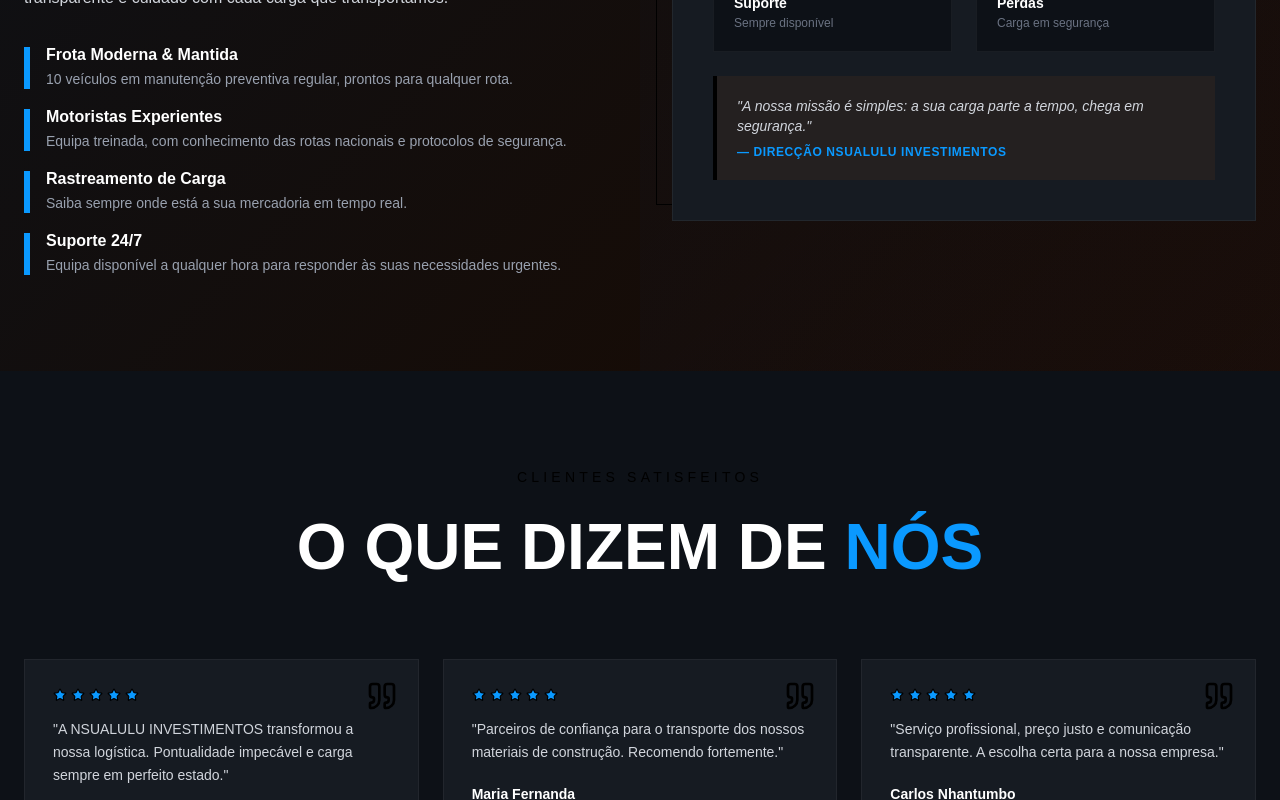
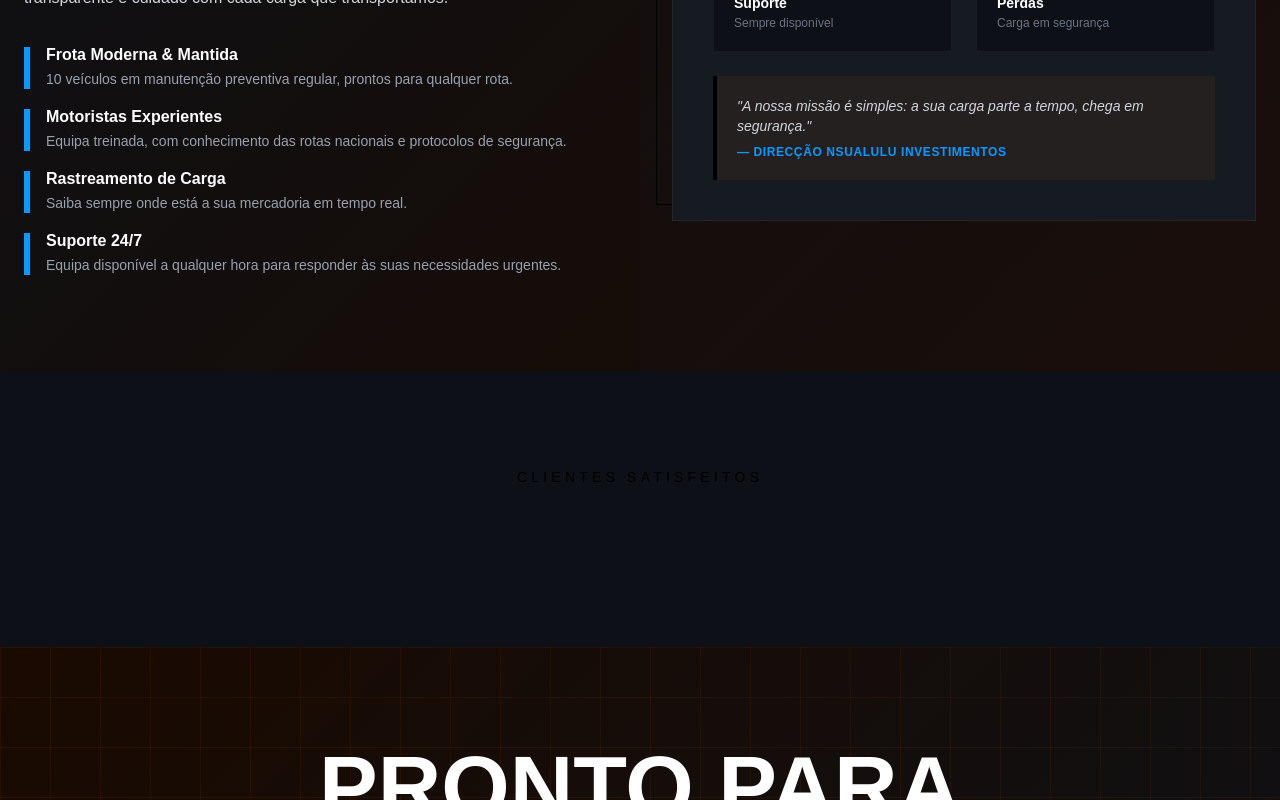
Before and after one commit to Baptista-Paulo-Joaquim/NsualuluInvestimentos, a React (Vite) app: page / in a window 1280 px wide. Shown: the part 2000-2800 px from the top of the page. Built offline with nearby package versions, Linux system fonts and the light colour scheme.

Commit message:
feat(main): content adjustments

```diff
--- a/src/pages/About.tsx
+++ b/src/pages/About.tsx
@@ -93,14 +93,14 @@
       <section
         className="relative pt-40 pb-24 px-6 overflow-hidden"
         style={{
-          background: "linear-gradient(135deg, #080c10 0%, #1a0a00 100%)",
+          background: "linear-gradient(135deg, #080c10 0%, #0a99ff17 100%)",
         }}
       >
         <div
           className="absolute inset-0 pointer-events-none"
           style={{
             backgroundImage:
-              "linear-gradient(rgba(255,124,10,0.05) 1px, transparent 1px), linear-gradient(90deg, rgba(255,124,10,0.05) 1px, transparent 1px)",
+              "linear-gradient(#ff7c0a0d 1px, transparent 1px), linear-gradient(90deg, rgba(255,124,10,0.05) 1px, transparent 1px)",
             backgroundSize: "70px 70px",
           }}
         />
--- a/src/pages/Contact.tsx
+++ b/src/pages/Contact.tsx
@@ -90,7 +90,7 @@
       {/* Hero */}
       <section
         className="pt-40 pb-20 px-6 relative overflow-hidden"
-        style={{ background: "linear-gradient(135deg, #080c10, #1a0a00)" }}
+        style={{ background: "linear-gradient(135deg, #080c10, #0a99ff17)" }}
       >
         <div
           className="absolute inset-0 pointer-events-none"
--- a/src/pages/Home.tsx
+++ b/src/pages/Home.tsx
@@ -42,27 +42,6 @@
   { value: "500+", label: "Entregas Realizadas" },
   { value: "98%", label: "Taxa de Pontualidade" },
   { value: "5+", label: "Anos de Experiência" },
-];
-
-const testimonials = [
-  {
-    name: "António Machava",
-    company: "Distribuidora Central, Lda",
-    text: "A NSUALULU INVESTIMENTOS transformou a nossa logística. Pontualidade impecável e carga sempre em perfeito estado.",
-    stars: 5,
-  },
-  {
-    name: "Maria Fernanda",
-    company: "Construtora Futura",
-    text: "Parceiros de confiança para o transporte dos nossos materiais de construção. Recomendo fortemente.",
-    stars: 5,
-  },
-  {
-    name: "Carlos Nhantumbo",
-    company: "AgroExport Moçambique",
-    text: "Serviço profissional, preço justo e comunicação transparente. A escolha certa para a nossa empresa.",
-    stars: 5,
-  },
 ];
 
 export default function Home() {
@@ -455,64 +434,6 @@
             >
               Clientes Satisfeitos
             </p>
-            <h2
-              className="uppercase text-white"
-              style={{
-                fontFamily: "'Barlow Condensed', sans-serif",
-                fontWeight: 900,
-                fontSize: "clamp(2.5rem, 5vw, 4rem)",
-              }}
-            >
-              O que dizem de <span style={{ color: "#0a99ff" }}>Nós</span>
-            </h2>
-          </div>
-
-          <div className="grid grid-cols-1 md:grid-cols-3 gap-6">
-            {testimonials.map((t, i) => (
-              <div
-                key={t.name}
-                className="animate-on-scroll p-7 border border-white/5 relative"
-                style={{
-                  background: "#161b22",
-                  transitionDelay: `${i * 100}ms`,
-                }}
-              >
-                <Quote
-                  size={32}
-                  className="text-brand-500/20 absolute top-5 right-5"
-                />
-                <div className="flex gap-1 mb-4">
-                  {Array.from({ length: t.stars }).map((_, j) => (
-                    <Star
-                      key={j}
-                      size={14}
-                      fill="#0a99ff"
-                      className="text-brand-500"
-                    />
-                  ))}
-                </div>
-                <p
-                  className="text-gray-300 text-sm leading-relaxed mb-5"
-                  style={{ fontFamily: "'DM Sans', sans-serif" }}
-                >
-                  "{t.text}"
-                </p>
-                <div>
-                  <p
-                    className="text-white font-semibold text-sm"
-                    style={{ fontFamily: "'DM Sans', sans-serif" }}
-                  >
-                    {t.name}
-                  </p>
-                  <p
-                    className="text-brand-500 text-xs tracking-wider"
-                    style={{ fontFamily: "'DM Sans', sans-serif" }}
-                  >
-                    {t.company}
-                  </p>
-                </div>
-              </div>
-            ))}
           </div>
         </div>
       </section>
```
